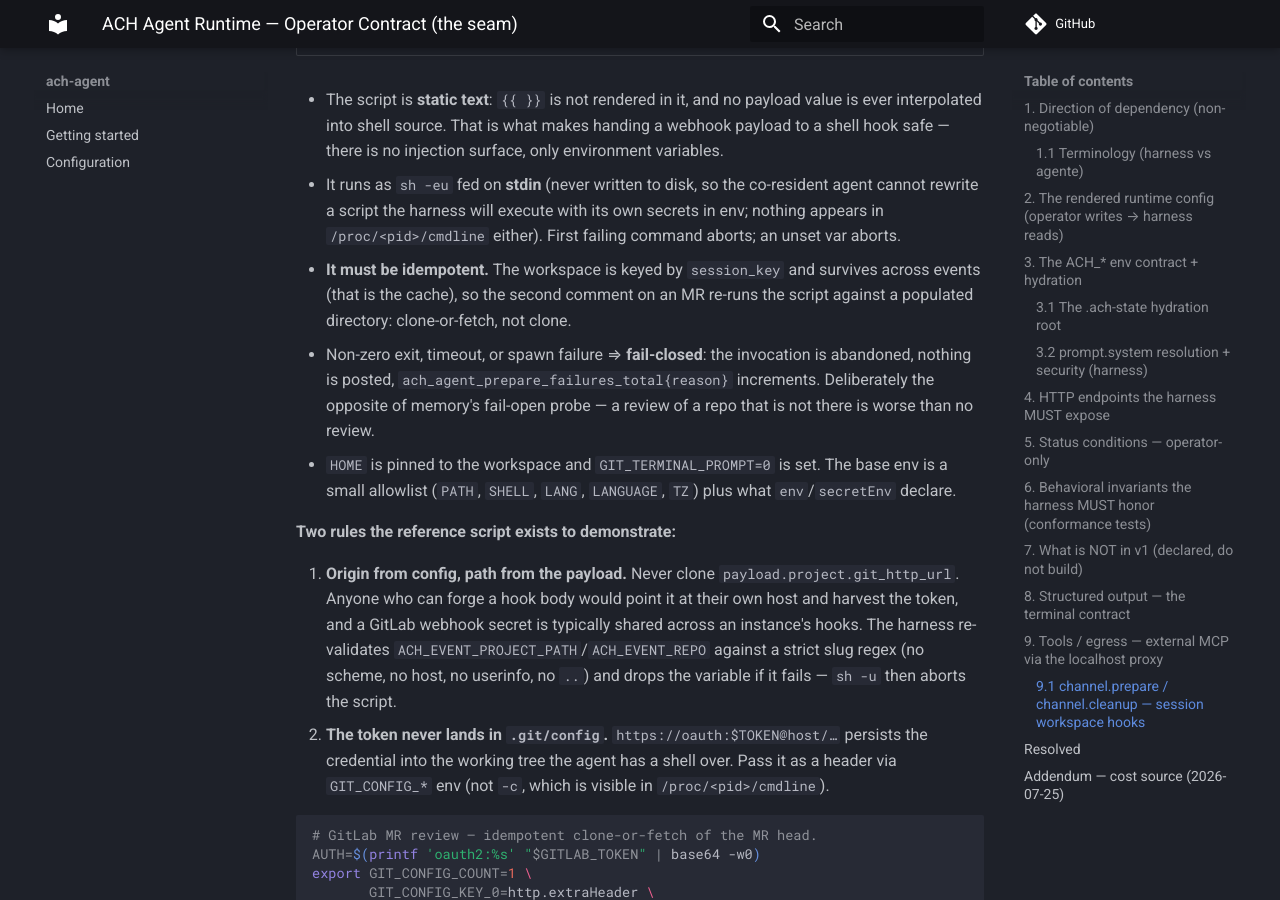
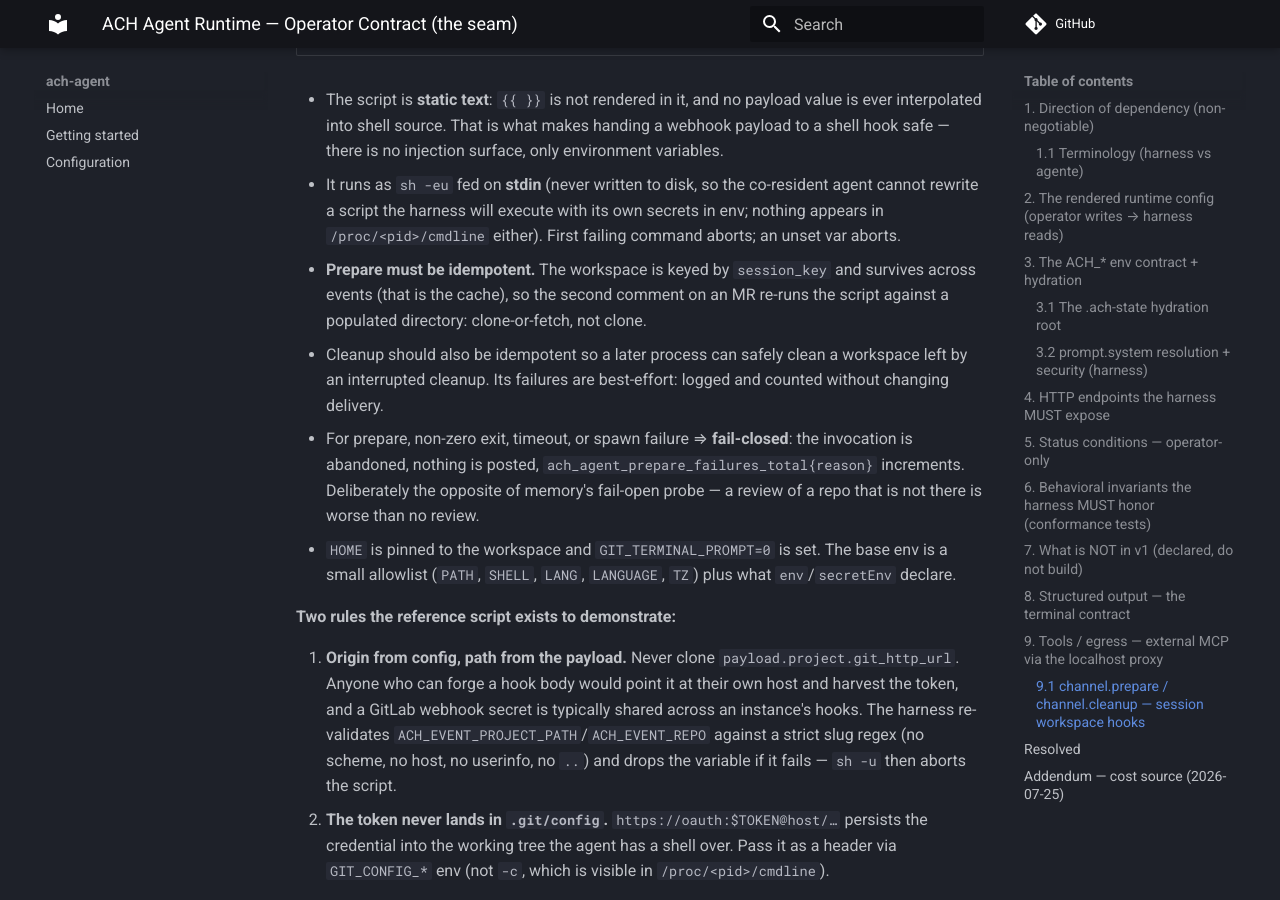
Before and after one commit to ackstorm/ach-agent, an MkDocs documentation site: the page built from docs/schemas/operator-contract.md, in a window 1280 px wide and 900 px high, scrolled down 18099 px. Built offline with MkDocs 1.6.1 and Material for MkDocs 9.7.7, drawn with Linux system fonts in a browser that asks for light colours; comment, search, counter and statistics services are not loaded.

Commit message:
docs(channels): distinguish hook failure semantics

```diff
--- a/docs/schemas/operator-contract.md
+++ b/docs/schemas/operator-contract.md
@@ -767,10 +767,12 @@ read `/proc/<pid>/environ`. "We do not hand it over" ≠ "it cannot be obtained"
 - It runs as `sh -eu` fed on **stdin** (never written to disk, so the co-resident agent cannot
   rewrite a script the harness will execute with its own secrets in env; nothing appears in
   `/proc/<pid>/cmdline` either). First failing command aborts; an unset var aborts.
-- **It must be idempotent.** The workspace is keyed by `session_key` and survives across events
+- **Prepare must be idempotent.** The workspace is keyed by `session_key` and survives across events
   (that is the cache), so the second comment on an MR re-runs the script against a populated
   directory: clone-or-fetch, not clone.
-- Non-zero exit, timeout, or spawn failure ⇒ **fail-closed**: the invocation is abandoned,
+- Cleanup should also be idempotent so a later process can safely clean a workspace left by an
+  interrupted cleanup. Its failures are best-effort: logged and counted without changing delivery.
+- For prepare, non-zero exit, timeout, or spawn failure ⇒ **fail-closed**: the invocation is abandoned,
   nothing is posted, `ach_agent_prepare_failures_total{reason}` increments. Deliberately the
   opposite of memory's fail-open probe — a review of a repo that is not there is worse than
   no review.
```
